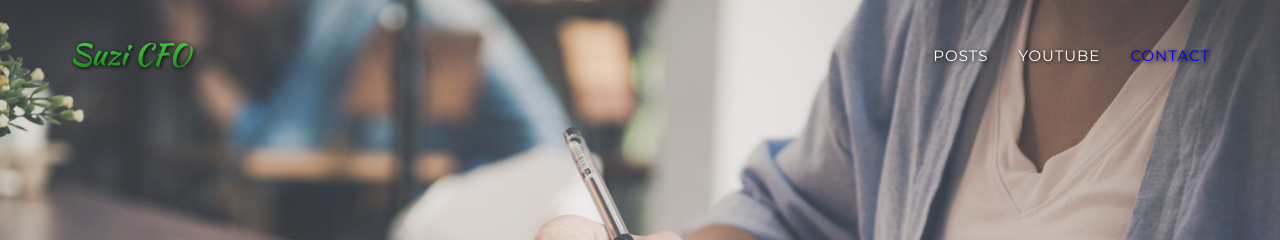
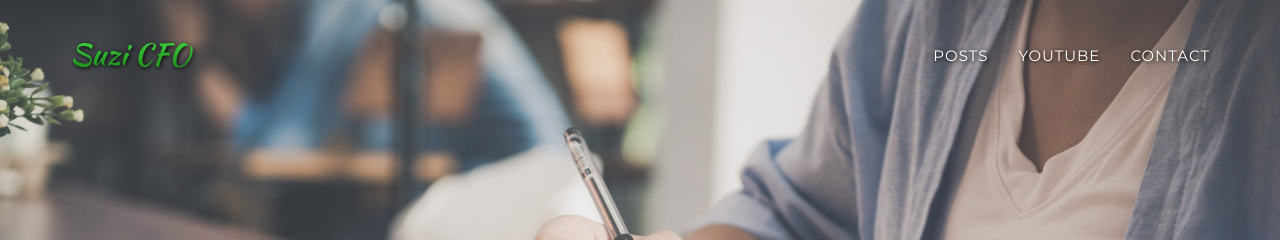
Before and after one commit to howkj1/suzicfo, a Jekyll site: the page built from index.html, in a window 1280 px wide and 900 px high. Shown: the top 240 px of the window. Built offline with Jekyll 4.4.1, drawn with Linux system fonts in a browser that asks for light colours; some web fonts are replaced.

```diff
--- a/_config.yml
+++ b/_config.yml
@@ -1,4 +1,4 @@
-url: /
+url:
 baseurl:
 
 # Site settings
--- a/_includes/footer.html
+++ b/_includes/footer.html
@@ -20,7 +20,7 @@
                         </li>
 
                         <li>
-                            <a class="page-scroll" style="color:blue" href="{{site.url}}/vcard">Contact</a>
+                            <a class="page-scroll" href="{{site.url}}/vcard">Contact</a>
                         </li>
 
                         <!-- <li><a href="#">Terms of Use</a>
--- a/_includes/header.html
+++ b/_includes/header.html
@@ -46,7 +46,7 @@
                     </li>
 
                     <li>
-                        <a class="page-scroll" style="color:blue" href="{{site.url}}/vcard">Contact</a>
+                        <a class="page-scroll" href="{{site.url}}/vcard">Contact</a>
                     </li>
 
                     <!-- <li>
```
